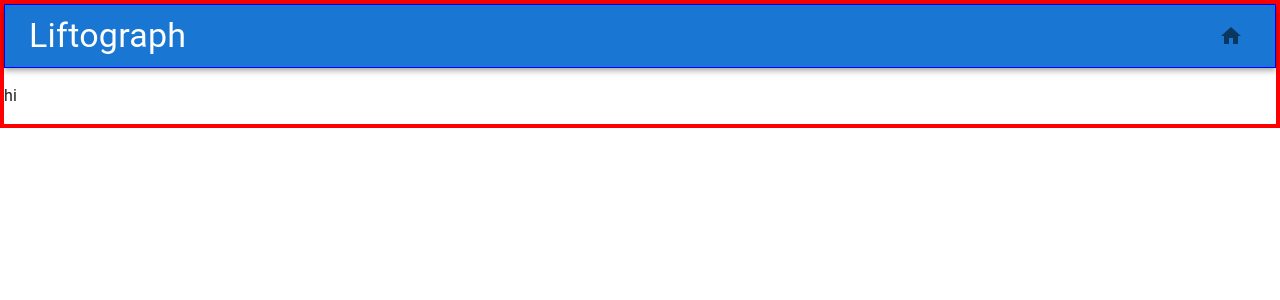
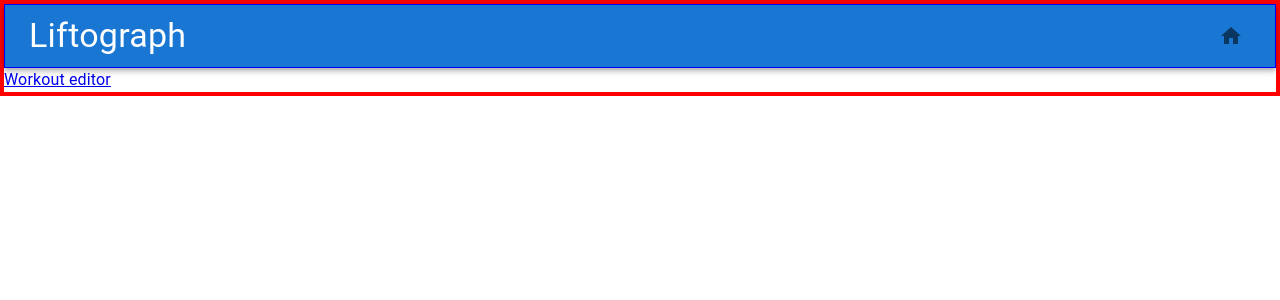
Before and after one commit to MasonAdsero/LiftoGraph, a React app in the folder packages/liftograph-app/: page / in a window 1280 px wide. Shown: the top 300 px of the page. Built offline with nearby package versions, Linux system fonts and the light colour scheme; the HTML template or start-up script is replaced by a standard one.

Commit message:
page level routing added

```diff
--- a/packages/liftograph-app/src/liftograph-root.tsx
+++ b/packages/liftograph-app/src/liftograph-root.tsx
@@ -1,6 +1,8 @@
 import React from 'react';
 import { IconButton, Toolbar as BaseToolbar, Typography, AppBar, CssBaseline, Box } from '@mui/material';
 import { Home } from '@mui/icons-material';
+import { RouterProvider } from 'react-router-dom';
+import { pageRouter } from './pages/page-router';
 
 export const DATA_TESTID = 'liftograph-application-root';
 
@@ -12,7 +14,7 @@ export function LiftographRoot() {
             <AppBar position='sticky'>
                 <Toolbar />
             </AppBar>
-            <p>hi</p>
+            <RouterProvider router={pageRouter} />
         </Box>
     );
 }
@@ -31,6 +33,11 @@ function Toolbar() {
                 sx={{
                     marginLeft: 'auto'
                 }}
+                onClick={() => {
+                    // It's worth noting that you're technically not supposed
+                    // to do this but I don't know of any other way around this
+                    pageRouter.navigate('/');
+                }}
             >
                 <Home />
             </IconButton>
--- /dev/null
+++ b/packages/liftograph-app/src/pages/liftograph-main.tsx
@@ -0,0 +1,10 @@
+import React from 'react';
+import { Link } from 'react-router-dom';
+
+export function LiftographMain() {
+    return (
+        <div>
+            <Link to='workout-editor'>Workout editor</Link>
+        </div>
+    );
+}
--- /dev/null
+++ b/packages/liftograph-app/src/pages/page-router.tsx
@@ -0,0 +1,18 @@
+import React from 'react';
+import { createBrowserRouter } from "react-router-dom";
+import WorkoutEditorRoot from '@liftograph/workout-editor-ui';
+import { LiftographMain } from './liftograph-main';
+
+export const pageRouter = createBrowserRouter([
+    createApplicationRoute('/', <LiftographMain />),
+    createApplicationRoute('/workout-editor', <WorkoutEditorRoot />)
+]);
+
+// TODO: Strongly type application
+/** Creates a route for sub-applications that provides common functionality */
+function createApplicationRoute(path: string, element: any) {
+    return {
+        path,
+        element
+    };
+}
```
